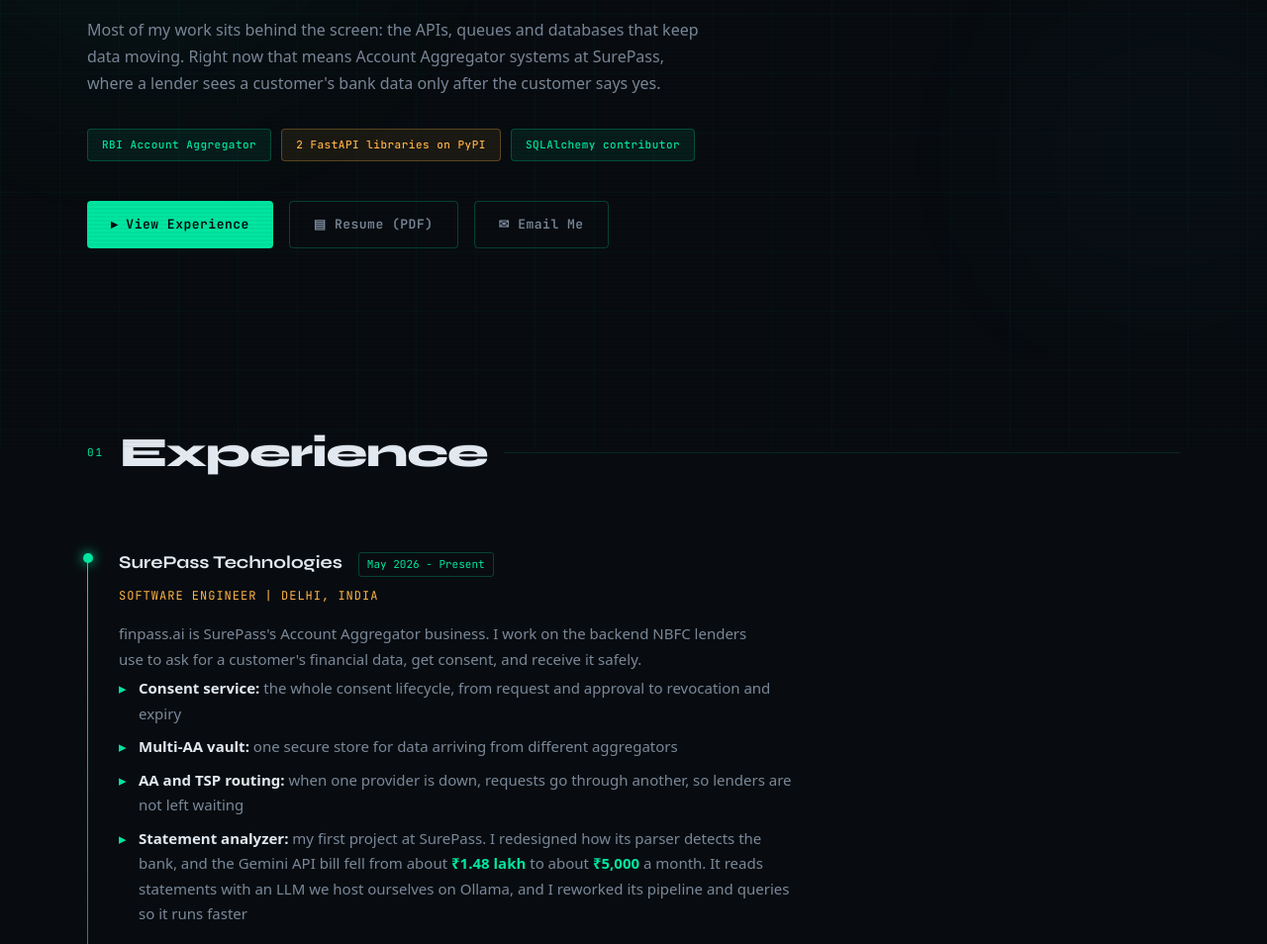
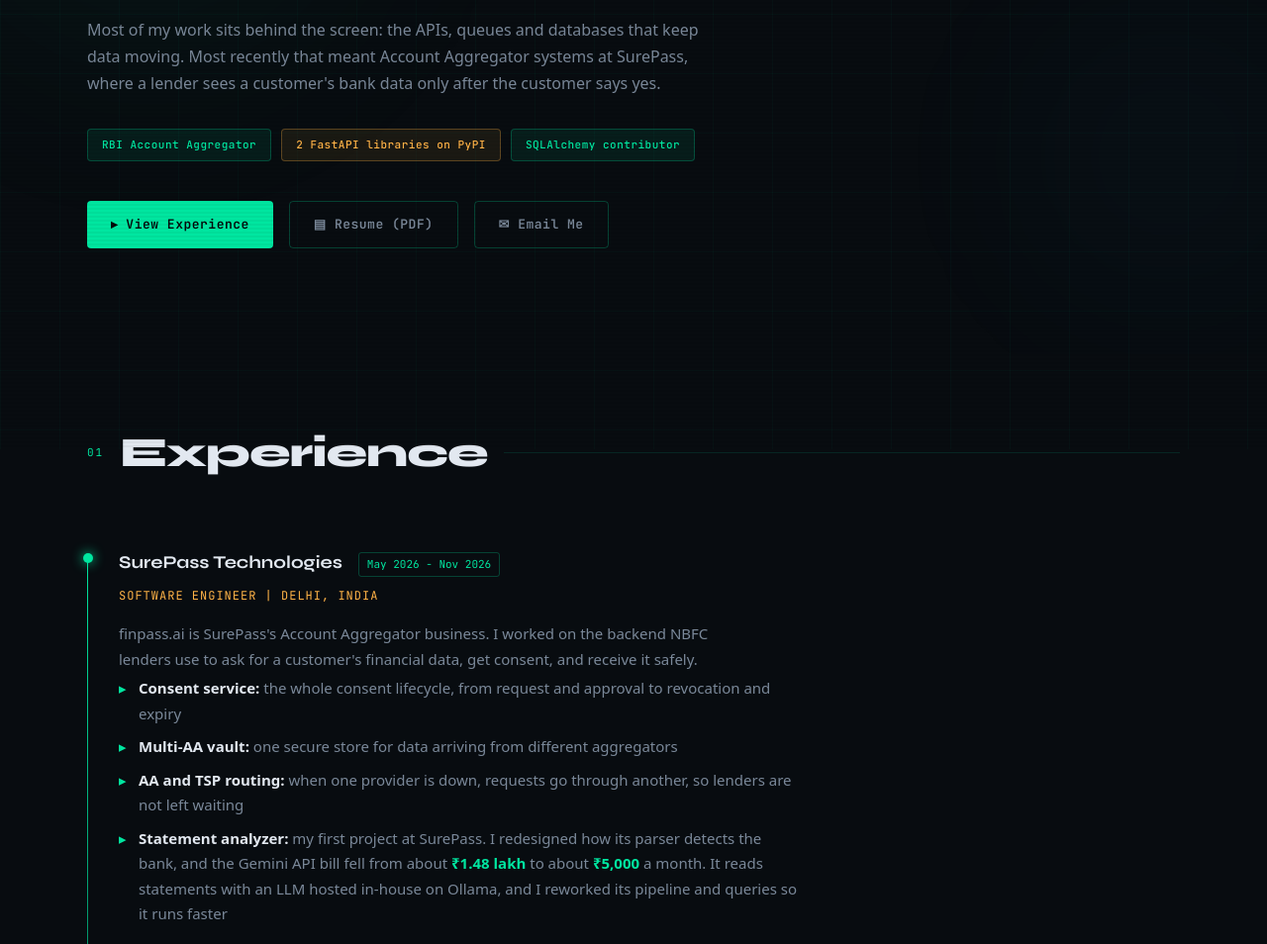
Before and after one commit to kapildagur/kapildagur.github.io, a plain HTML site: page index.html in a window 1280 px wide. Shown: the part 346-1300 px from the top of the page at 99% size. Drawn offline with Linux system fonts and the light colour scheme.

Commit message:
Show SurePass as a past role and list ruff and mypy

```diff
--- a/index.html
+++ b/index.html
@@ -4,7 +4,7 @@
 <meta charset="UTF-8" />
 <meta name="viewport" content="width=device-width, initial-scale=1.0" />
 <title>Kapil Dagur | Backend Engineer</title>
-<meta name="description" content="Kapil Dagur, software engineer at SurePass Technologies, Noida. Builds RBI Account Aggregator systems with FastAPI, Django and SQLAlchemy; author of fastapi-tenancy and SQLAlchemy contributor." />
+<meta name="description" content="Kapil Dagur, Python backend engineer in Noida. Built RBI Account Aggregator systems at SurePass with FastAPI, Django and SQLAlchemy; author of fastapi-tenancy and SQLAlchemy contributor." />
 <meta name="author" content="Kapil Dagur" />
 <meta name="theme-color" content="#080c10" />
 <link rel="canonical" href="https://kapildagur.github.io/" />
@@ -934,7 +934,7 @@
     </p>
     <p class="hero-role" style="max-width:620px; margin:-12px 0 32px; font-family:var(--font-body); font-size:16px; line-height:1.7;">
       Most of my work sits behind the screen: the APIs, queues and databases that keep data
-      moving. Right now that means Account Aggregator systems at SurePass, where a lender sees a
+      moving. Most recently that meant Account Aggregator systems at SurePass, where a lender sees a
       customer's bank data only after the customer says yes.
     </p>
     <div class="hero-badges">
@@ -961,18 +961,18 @@
     <div class="timeline-item">
       <div class="exp-meta">
         <span class="exp-company">SurePass Technologies</span>
-        <span class="exp-period">May 2026 - Present</span>
+        <span class="exp-period">May 2026 - Nov 2026</span>
       </div>
       <div class="exp-role">Software Engineer | Delhi, India</div>
       <p class="project-desc" style="margin:8px 0 4px;">
-        finpass.ai is SurePass's Account Aggregator business. I work on the backend NBFC lenders
+        finpass.ai is SurePass's Account Aggregator business. I worked on the backend NBFC lenders
         use to ask for a customer's financial data, get consent, and receive it safely.
       </p>
       <ul class="exp-bullets">
         <li><strong style="color:var(--text)">Consent service:</strong> the whole consent lifecycle, from request and approval to revocation and expiry</li>
         <li><strong style="color:var(--text)">Multi-AA vault:</strong> one secure store for data arriving from different aggregators</li>
         <li><strong style="color:var(--text)">AA and TSP routing:</strong> when one provider is down, requests go through another, so lenders are not left waiting</li>
-        <li><strong style="color:var(--text)">Statement analyzer:</strong> my first project at SurePass. I redesigned how its parser detects the bank, and the Gemini API bill fell from about <strong style="color:var(--green)">₹1.48 lakh</strong> to about <strong style="color:var(--green)">₹5,000</strong> a month. It reads statements with an LLM we host ourselves on Ollama, and I reworked its pipeline and queries so it runs faster</li>
+        <li><strong style="color:var(--text)">Statement analyzer:</strong> my first project at SurePass. I redesigned how its parser detects the bank, and the Gemini API bill fell from about <strong style="color:var(--green)">₹1.48 lakh</strong> to about <strong style="color:var(--green)">₹5,000</strong> a month. It reads statements with an LLM hosted in-house on Ollama, and I reworked its pipeline and queries so it runs faster</li>
       </ul>
     </div>
 
```
Also changed, not shown: 2 other files.
